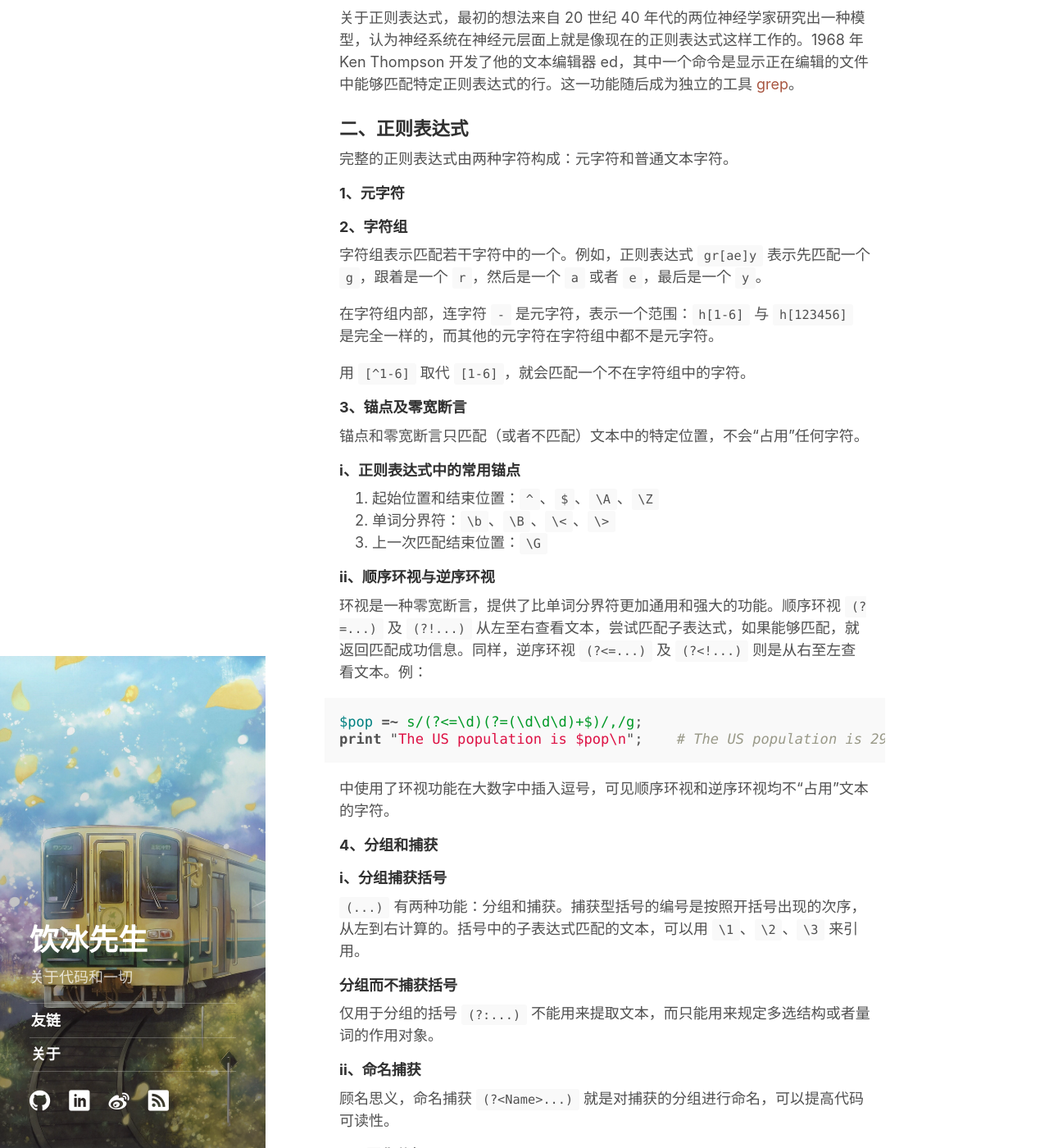
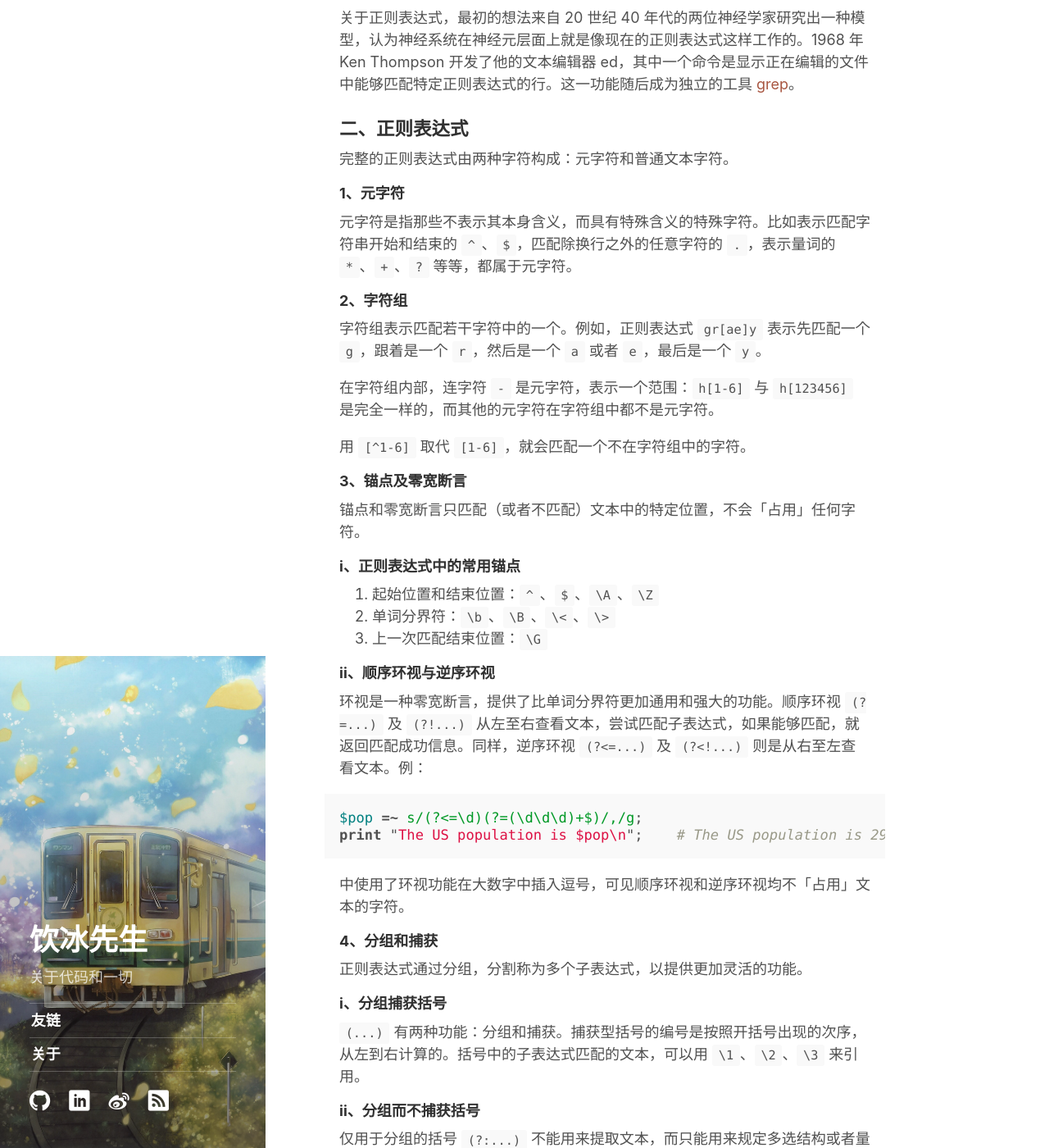
Before and after one commit to ybm/myanbin.github.io, a Jekyll site: the page built from _posts/2014-03-18-all-about-regular-expression.md, in a window 1280 px wide and 1400 px high, scrolled down 346 px. Shown: the whole window at 82% size. Built offline with Jekyll 4.4.1, drawn with Linux system fonts in a browser that asks for light colours; some of the changed text lies outside the part shown.

Commit message:
修改文字内容

```diff
--- a/_config.yml
+++ b/_config.yml
@@ -17,7 +17,7 @@ description:      >
 sidebar_tags:     []
 
 # Google Analytics tracking ID
-ga_id:            'UA-35742418-1'
+analytics:        'UA-35742418-1'
 
 # Fallback image and color if not overwritten for tag or post
 image:            /public/img/shinkansen.jpg
--- a/_includes/ga.html
+++ b/_includes/ga.html
@@ -4,7 +4,7 @@
   m=s.getElementsByTagName(o)[0];a.async=1;a.src=g;m.parentNode.insertBefore(a,m)
   })(window,document,'script','//www.google-analytics.com/analytics.js','ga');
 
-  ga('create', '{{ site.ga_id }}', 'auto');
+  ga('create', '{{ site.analytics }}', 'auto');
   ga('send', 'pageview');
 
 </script>
--- a/_posts/2014-03-18-all-about-regular-expression.md
+++ b/_posts/2014-03-18-all-about-regular-expression.md
@@ -7,15 +7,15 @@ title: '正则表达式入门'
 
 ### 一、正则表达式的起源
 
-关于正则表达式，最初的想法来自 20 世纪 40 年代的两位神经学家研究出一种模型，认为神经系统在神经元层面上就是像现在的正则表达式这样工作的。1968 年 Ken Thompson 开发了他的文本编辑器 ed，其中一个命令是显示正在编辑的文件中能够匹配特定正则表达式的行。这一功能随后成为独立的工具 [grep][1]。
-
-  [1]: https://zh.wikipedia.org/wiki/Grep
+关于正则表达式，最初的想法来自 20 世纪 40 年代的两位神经学家研究出一种模型，认为神经系统在神经元层面上就是像现在的正则表达式这样工作的。1968 年 Ken Thompson 开发了他的文本编辑器 ed，其中一个命令是显示正在编辑的文件中能够匹配特定正则表达式的行。这一功能随后成为独立的工具 [grep](https://zh.wikipedia.org/wiki/Grep)。
 
 ### 二、正则表达式
 
 完整的正则表达式由两种字符构成：元字符和普通文本字符。
 
 #### 1、元字符
+
+元字符是指那些不表示其本身含义，而具有特殊含义的特殊字符。比如表示匹配字符串开始和结束的 `^`、`$`，匹配除换行之外的任意字符的 `.`，表示量词的 `*`、`+`、`?` 等等，都属于元字符。
 
 #### 2、字符组
 
@@ -27,7 +27,7 @@ title: '正则表达式入门'
 
 #### 3、锚点及零宽断言
 
-锚点和零宽断言只匹配（或者不匹配）文本中的特定位置，不会“占用”任何字符。
+锚点和零宽断言只匹配（或者不匹配）文本中的特定位置，不会「占用」任何字符。
 
 ##### i、正则表达式中的常用锚点
 
@@ -39,36 +39,38 @@ title: '正则表达式入门'
 
 环视是一种零宽断言，提供了比单词分界符更加通用和强大的功能。顺序环视 `(?=...)` 及 `(?!...)` 从左至右查看文本，尝试匹配子表达式，如果能够匹配，就返回匹配成功信息。同样，逆序环视 `(?<=...)` 及 `(?<!...)` 则是从右至左查看文本。例：
 
-{% highlight perl %}
+~~~perl
 $pop =~ s/(?<=\d)(?=(\d\d\d)+$)/,/g;
 print "The US population is $pop\n";	# The US population is 298,444,215
-{% endhighlight %}
+~~~
 
-中使用了环视功能在大数字中插入逗号，可见顺序环视和逆序环视均不“占用”文本的字符。
+中使用了环视功能在大数字中插入逗号，可见顺序环视和逆序环视均不「占用」文本的字符。
 
 #### 4、分组和捕获
+
+正则表达式通过分组，分割称为多个子表达式，以提供更加灵活的功能。
 
 ##### i、分组捕获括号
 
 `(...)` 有两种功能：分组和捕获。捕获型括号的编号是按照开括号出现的次序，从左到右计算的。括号中的子表达式匹配的文本，可以用 `\1`、`\2`、`\3` 来引用。
 
-##### 分组而不捕获括号
+##### ii、分组而不捕获括号
 
 仅用于分组的括号 `(?:...)` 不能用来提取文本，而只能用来规定多选结构或者量词的作用对象。
 
-##### ii、命名捕获
+##### iii、命名捕获
 
 顾名思义，命名捕获 `(?<Name>...)` 就是对捕获的分组进行命名，可以提高代码可读性。
 
-##### iii、固化分组
+##### iv、固化分组
 
 固化分组 `(?>...)` 与回溯的关系紧密，常用于对表达式的优化。在固化分组匹配结束时，已经匹配的文本将固化为一个单元，括号内的子表达式中未被尝试的备用状态都不复存在。比如：
 
-{% highlight perl %}
+~~~perl
 "Subject" =~ /^(?>\w+):/
-{% endhighlight %}
+~~~
 
-##### iv、多选结构
+##### v、多选结构
 
 正则引擎对于多选分支 `...|...`，会从左至右依次尝试所有子表达式，直到匹配成功。
 
@@ -84,9 +86,9 @@ print "The US population is $pop\n";	# The US population is 298,444,215
 
 正则引擎主要可以分为基本不同的两大类：一种是 DFA（确定型有穷自动机），另一种是 NFA（非确定型有穷自动机）。判断是哪种引擎的方法是：
 
-{% highlight perl %}
+~~~perl
 "nfanot" =~ /nfa|nfanot/
-{% endhighlight %}
+~~~
 
 如果只有 `nfa` 匹配了，说明正则引擎是 NFA，如果整个 `nfanot` 都能匹配，则此引擎是 DFA。
 
@@ -98,9 +100,9 @@ NFA 属于<u>表达式主导</u>引擎。在这种引擎中，正则表达式每
 
 起始位置最靠左的匹配结果总是优先于其他可能的匹配结果。这条规则的由来是：匹配先从需要查找的字符串的起始位置尝试匹配。尝试匹配的意思是，在当前位置测试整个正则表达式（可能很复杂）能匹配到的每样文本。如果在当前位置测试了所有的可能之后不能找到匹配结果，就需要从字符串的第二个字符之前的位置开始重新尝试。
 
-{% highlight perl %}
+~~~perl
 "The dragging belly indicates that your cat is too fat" =~ /(fat|cat|belly|your)/
-{% endhighlight %}
+~~~
 
 匹配到的将是 `belly`。
 
@@ -108,10 +110,10 @@ NFA 属于<u>表达式主导</u>引擎。在这种引擎中，正则表达式每
 
 在含有量词的表达式中，正则引擎总是希望获得最长的匹配。
 
-{% highlight perl %}
+~~~perl
 "apples" =~ /\b\w+s\b/
 "copyright 2014" =~ /^.*([0-9]+)/
-{% endhighlight %}
+~~~
 
 #### 回溯
 
```
Also changed, not shown: _posts/2013-12-10-design-grid-system.md (+1 -3 lines), about.md (+9 -16 lines), blogroll.md (+2 -1 lines).
